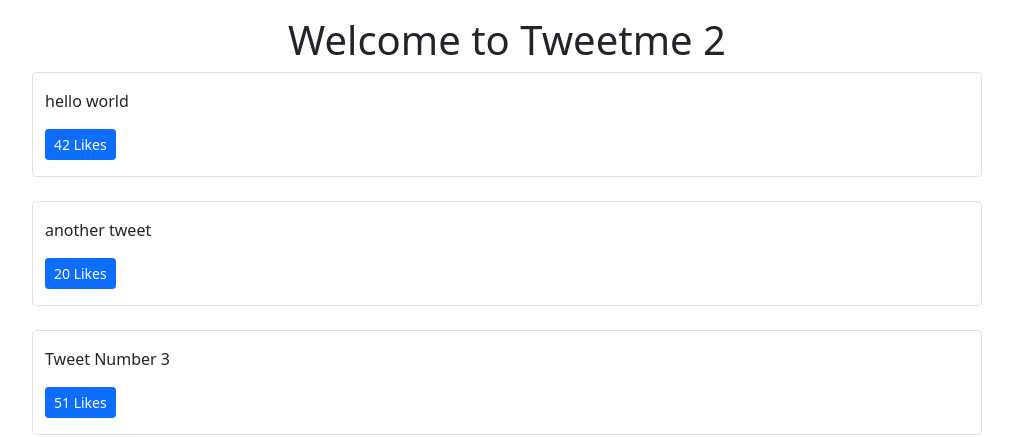
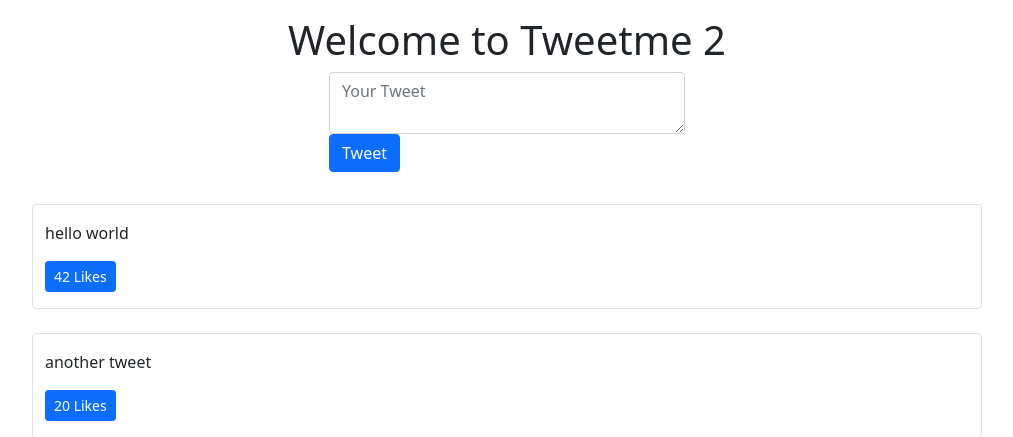
Before and after one commit to eranbw123/twitterclone, a Django app: page / in a window 1280 px wide. Shown: the part 56-493 px from the top of the page, without its empty margins (133-1146 px from the left). Run offline with Django 3.2, Linux system fonts and the light colour scheme; data comes from the database, SQL or seed files in the repository; both versions use the stored data as it was after the commit.

Commit message:
added create tweet form

```diff
--- /dev/null
+++ b/templates/components/form.html
@@ -0,0 +1,4 @@
+<!-- <form method="POST"> {% csrf_token %}
+    {{ form.as_p}}
+    <button type='submit' class='btn btn-secondary'>Save</button>
+</form> -->
--- a/templates/pages/home.html
+++ b/templates/pages/home.html
@@ -4,6 +4,18 @@
 <div class="row text-center">
     <div class="col">
         <h1>Welcome to Tweetme 2</h1>
+    </div>
+</div>
+
+
+<div class="row mb-3">
+    <div class="col-md-4 mx-auto col-10">
+        <form method="POST" action="/create-tweet" class="form">
+            {% csrf_token %}
+            <input type="hidden" value="/" name="next">
+            <textarea name="content" class="form-control" placeholder="Your Tweet"></textarea>
+            <button type="submit" class="btn btn-primary">Tweet</button>
+        </form>
     </div>
 </div>
 
--- a/tweetme2/settings.py
+++ b/tweetme2/settings.py
@@ -25,7 +25,7 @@ SECRET_KEY = "om3z92$y+_kw57m3-uvm09#7vth9jqwu8k!*)xd$u^$@q+)(s)"
 # SECURITY WARNING: don't run with debug turned on in production!
 DEBUG = True
 
-ALLOWED_HOSTS = []
+ALLOWED_HOSTS = ["127.0.0.1"]
 
 
 # Application definition
--- a/tweetme2/urls.py
+++ b/tweetme2/urls.py
@@ -16,11 +16,17 @@ Including another URLconf
 from django.contrib import admin
 from django.urls import path
 
-from tweets.views import home_view, tweet_detail_view, tweet_list_view
+from tweets.views import (
+    home_view,
+    tweet_detail_view,
+    tweet_list_view,
+    tweet_create_view,
+)
 
 urlpatterns = [
     path("admin/", admin.site.urls),
     path("", home_view),
+    path("create-tweet", tweet_create_view),
     path("tweets", tweet_list_view),
     path("tweets/<int:tweet_id>", tweet_detail_view),
 ]
--- a/tweets/models.py
+++ b/tweets/models.py
@@ -1,6 +1,7 @@
 from django.db import models
+
 
 class Tweet(models.Model):
     # blank = required in django, null = required in the DataBase
     content = models.TextField(blank=True, null=True)
-    image = models.FileField(upload_to='image/', blank=True, null=True)
+    image = models.FileField(upload_to="image/", blank=True, null=True)
--- a/tweets/views.py
+++ b/tweets/views.py
@@ -1,13 +1,30 @@
 import random
+from django.conf import settings
 from django.http.response import Http404
-from django.shortcuts import render
+from django.shortcuts import render, redirect
 from django.http import HttpResponse, JsonResponse
+from django.utils.http import is_safe_url
 
+from .forms import TweetForm
 from .models import Tweet
 
-# Create your views here.
+ALLOWED_HOSTS = settings.ALLOWED_HOSTS
+
+
 def home_view(request, *args, **kwargs):
     return render(request, "pages/home.html", context={}, status=200)
+
+
+def tweet_create_view(request, *args, **kwargs):
+    form = TweetForm(request.POST or None)
+    next_url = request.POST.get("next", default=None)
+    if form.is_valid():
+        obj = form.save(commit=False)
+        obj.save()
+        if next_url and is_safe_url(next_url, ALLOWED_HOSTS):
+            return redirect(next_url)
+        form = TweetForm()
+    return render(request, "components/form.html", context={"form": form})
 
 
 def tweet_list_view(request, *args, **kwargs):
```
Also changed, not shown: tweets/forms.py (added, +17 -0 lines), db.sqlite3.
